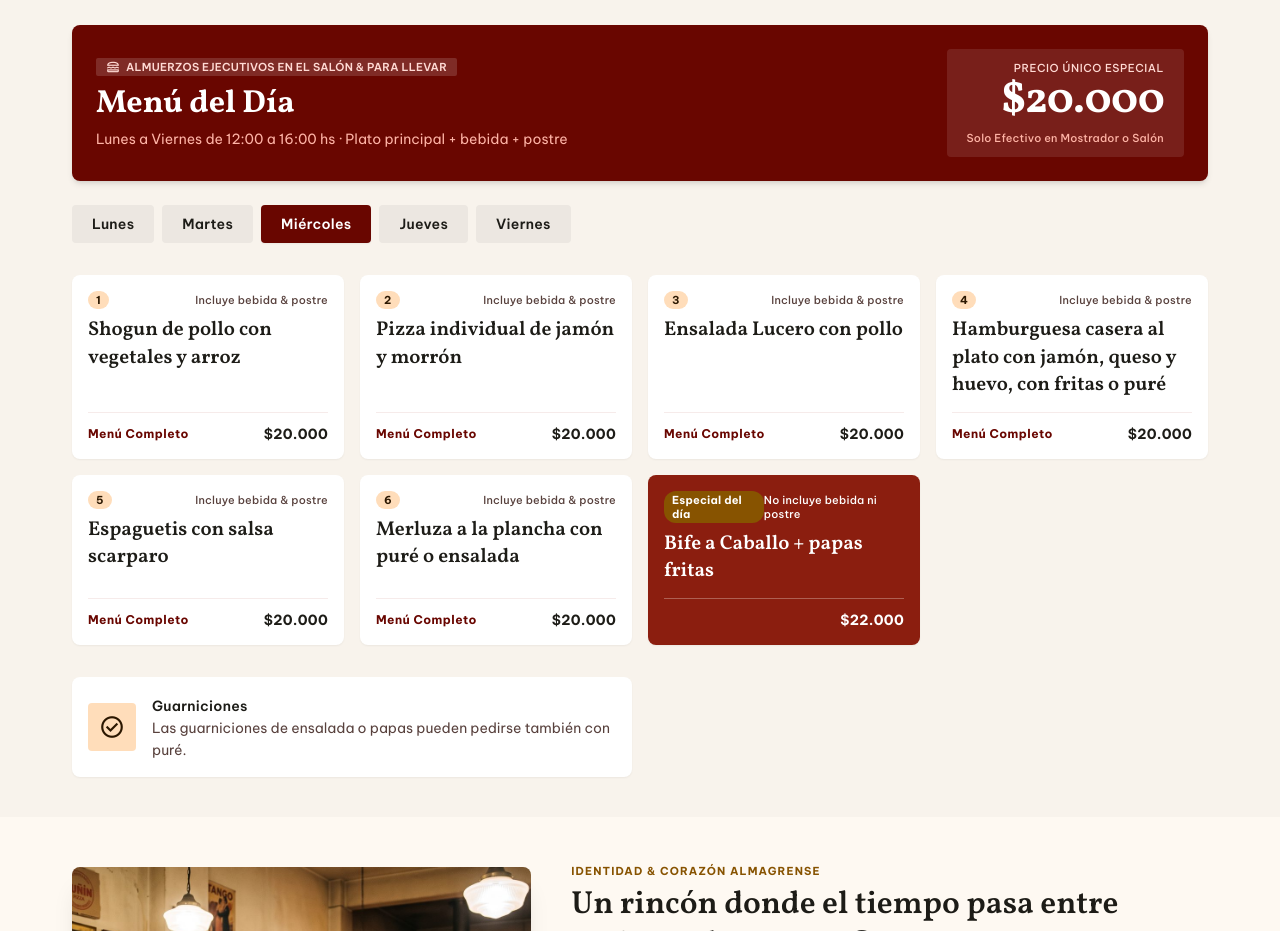
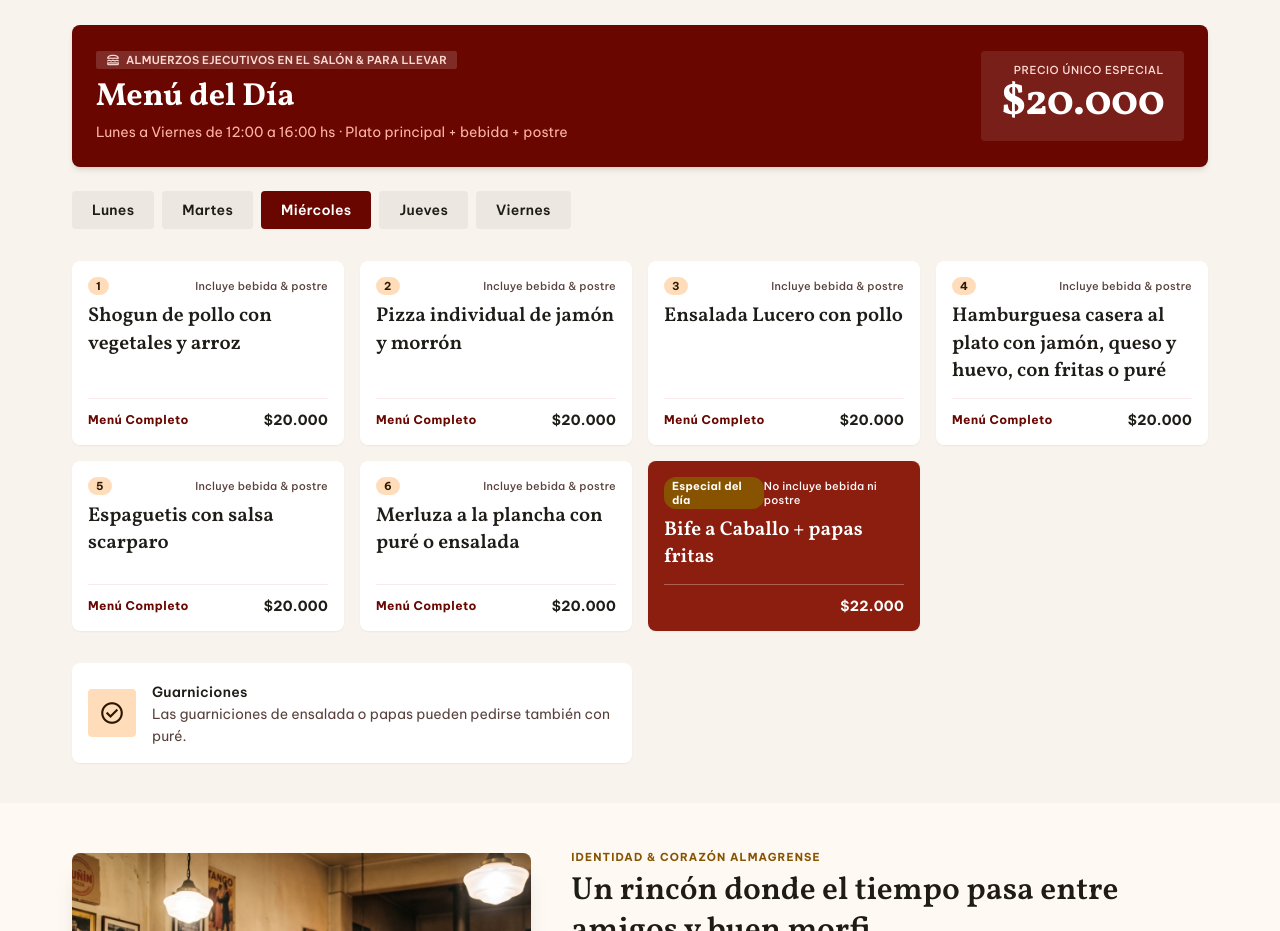
Before and after one commit to ShadowLord21/sanchez-web, a plain HTML site: page index.html in a window 1280 px wide. Shown: the part 1120-2051 px from the top of the page. Drawn offline with Linux system fonts and the light colour scheme.

Commit message:
Menu del dia: sacar 'Solo Efectivo en Mostrador o Salon'
El recuadro del precio queda con 'Precio Unico Especial' y $20.000.

Co-Authored-By: Claude Opus 5 <noreply@anthropic.com>

```diff
--- a/index.html
+++ b/index.html
@@ -164,7 +164,6 @@
 <div class="flex flex-col items-start md:items-end bg-on-primary/10 px-5 py-3 rounded-lg w-full md:w-auto">
 <span class="font-caption text-caption text-primary-fixed uppercase tracking-wider">Precio Único Especial</span>
 <span class="font-display-lg text-display-lg-mobile md:text-display-lg font-bold leading-none text-surface-container-lowest">$20.000</span>
-<span class="font-caption text-caption text-primary-fixed-dim mt-1">Solo Efectivo en Mostrador o Salón</span>
 </div>
 </div>
 <!-- Selector Interactivo de Días (Tabs) -->
```
